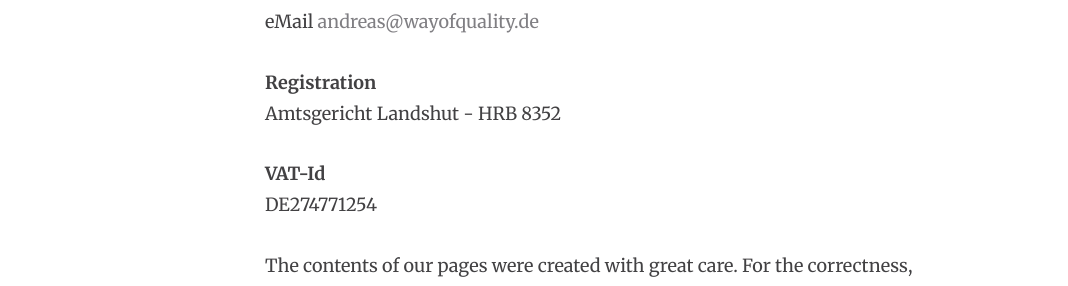
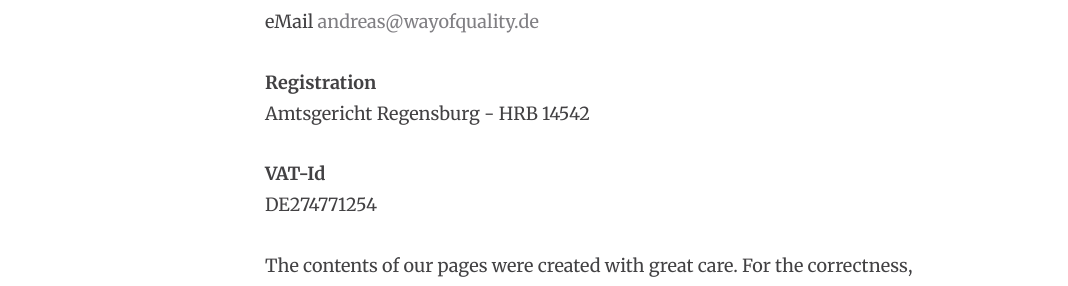
Before and after one commit to woq-blended/woq.github.io, a Jekyll site: the page built from about.md, in a window 1280 px wide and 900 px high, scrolled down 845 px. Shown: the part 158-444 px from the top of the window, without its empty margins (0-1068 px from the left). Built offline with Jekyll 4.4.1, drawn with Linux system fonts in a browser that asks for light colours; nearby versions of some CDN libraries.

Commit message:
Updating about.

```diff
--- a/about.md
+++ b/about.md
@@ -17,7 +17,7 @@ Andreas Gies <br/>
 eMail [andreas@wayofquality.de](mailto:andreas@wayofquality.de)
 
 __Registration__ <br/>
-Amtsgericht Landshut - HRB 8352
+Amtsgericht Regensburg - HRB 14542
 
 __VAT-Id__ <br/>
 DE274771254
```
